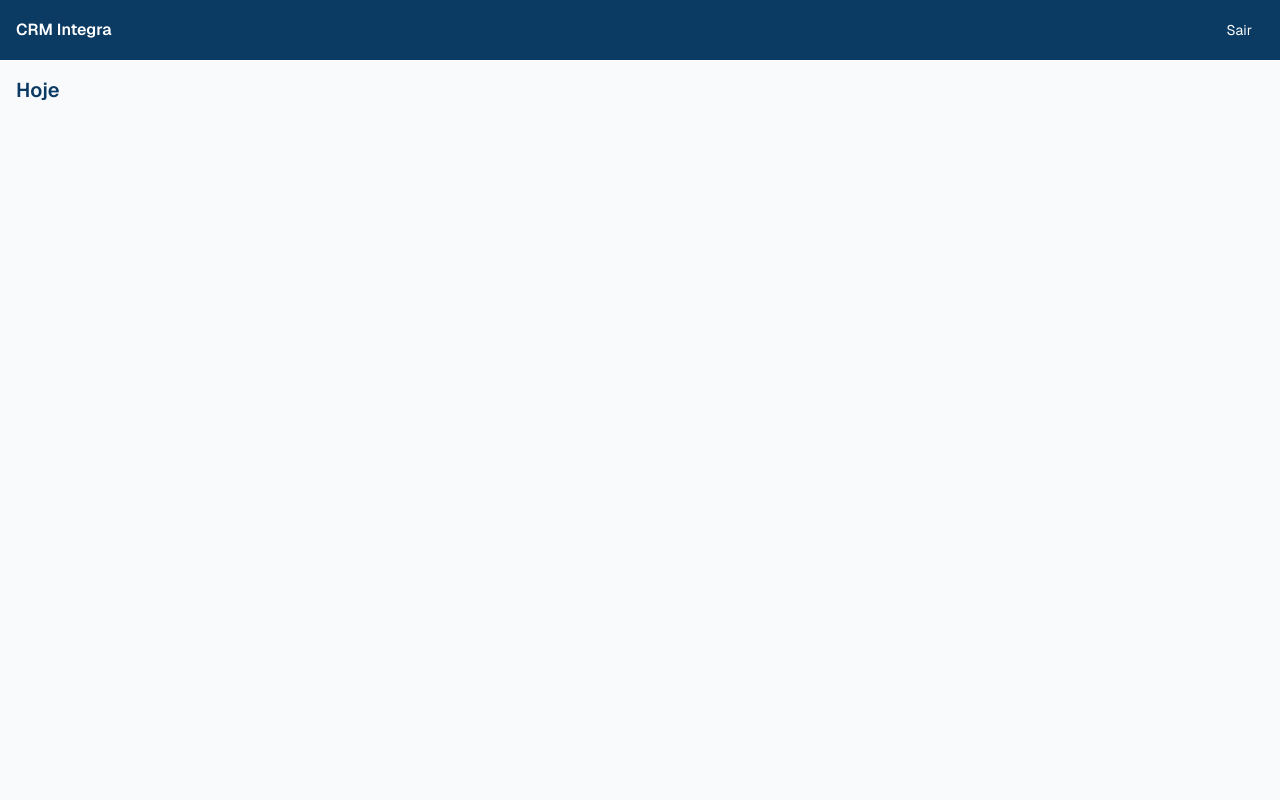
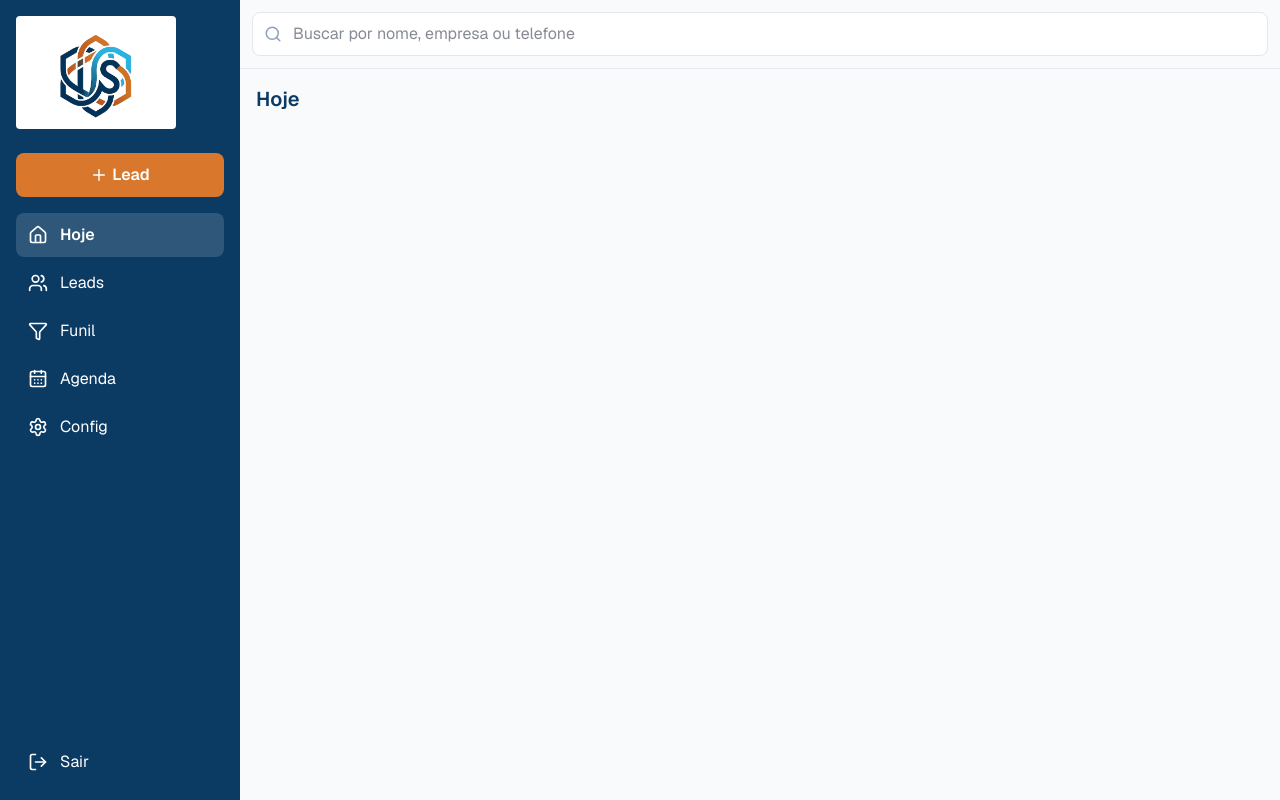
Before and after one commit to pokerhouse-rep/crm-integra, a Next.js app: page /hoje in a window 1280 px wide. Built offline with nearby package versions, Linux system fonts and the light colour scheme.

Commit message:
feat: shell do app com navegacao e busca
Co-Authored-By: Claude Sonnet 5.5 <noreply@anthropic.com>

```diff
--- /dev/null
+++ b/src/app/(app)/agenda/page.tsx
@@ -0,0 +1,3 @@
+export default function Pagina() {
+  return <h1 className="text-xl font-semibold text-marinho">Agenda</h1>
+}
--- /dev/null
+++ b/src/app/(app)/busca/page.tsx
@@ -0,0 +1,47 @@
+import Link from 'next/link'
+import { ETAPAS } from '@/lib/dominio/tipos'
+import { formatarTelefone } from '@/lib/dominio/telefone'
+import { listarLeads } from '@/lib/servicos/leads'
+import { criarClienteServidor } from '@/lib/supabase/server'
+
+export default async function BuscaPage({ searchParams }: { searchParams: Promise<{ q?: string | string[] }> }) {
+  const { q: bruto } = await searchParams
+  const q = (Array.isArray(bruto) ? bruto[0] : bruto)?.trim() ?? ''
+  const leads = q ? await listarLeads(await criarClienteServidor(), { busca: q }) : []
+  const rotuloEtapa = (v: string) => ETAPAS.find((e) => e.valor === v)?.rotulo ?? v
+
+  return (
+    <div className="mx-auto max-w-2xl">
+      <h1 className="mb-4 text-xl font-semibold text-marinho">Busca</h1>
+      {!q ? (
+        <p className="text-slate-600">Digite um nome, empresa ou telefone no campo acima.</p>
+      ) : leads.length === 0 ? (
+        <div className="rounded-xl border border-slate-200 bg-white p-6 text-center shadow-sm">
+          <p className="mb-4 text-slate-600">Nenhum lead encontrado para “{q}”.</p>
+          <Link href="/leads/novo" className="inline-flex min-h-11 items-center rounded-lg bg-laranja px-4 font-semibold text-white">
+            + Lead
+          </Link>
+        </div>
+      ) : (
+        <ul className="flex flex-col gap-2">
+          {leads.map((l) => (
+            <li key={l.id}>
+              <Link
+                href={`/leads/${l.id}`}
+                className="flex min-h-11 flex-col gap-1 rounded-xl border border-slate-200 bg-white p-3 shadow-sm focus-visible:outline-2 focus-visible:outline-azul"
+              >
+                <span className="font-semibold text-marinho">{l.nome_contato}</span>
+                {l.empresa && <span className="text-sm text-slate-600">{l.empresa}</span>}
+                <span className="flex flex-wrap items-center gap-2 text-sm text-slate-600">
+                  {formatarTelefone(l.whatsapp)}
+                  <span className="rounded-full bg-slate-100 px-2 py-0.5 text-xs text-slate-700">{rotuloEtapa(l.etapa)}</span>
+                  {l.frio && <span className="rounded-full bg-azul/20 px-2 py-0.5 text-xs text-marinho">Frio</span>}
+                </span>
+              </Link>
+            </li>
+          ))}
+        </ul>
+      )}
+    </div>
+  )
+}
--- /dev/null
+++ b/src/app/(app)/config/page.tsx
@@ -0,0 +1,3 @@
+export default function Pagina() {
+  return <h1 className="text-xl font-semibold text-marinho">Configurações</h1>
+}
--- /dev/null
+++ b/src/app/(app)/funil/page.tsx
@@ -0,0 +1,3 @@
+export default function Pagina() {
+  return <h1 className="text-xl font-semibold text-marinho">Funil</h1>
+}
--- a/src/app/(app)/layout.tsx
+++ b/src/app/(app)/layout.tsx
@@ -1,18 +1,32 @@
+import Image from 'next/image'
+import { LogOut } from 'lucide-react'
 import { sair } from '../login/actions'
+import { BarraInferior } from '@/components/shell/BarraInferior'
+import { CampoBusca } from '@/components/shell/CampoBusca'
+import { MenuLateral } from '@/components/shell/MenuLateral'
 
-// Layout temporário: será substituído pela navegação definitiva.
 export default function AppLayout({ children }: { children: React.ReactNode }) {
   return (
     <div className="min-h-dvh">
-      <header className="flex items-center justify-between bg-marinho px-4 py-2 text-white">
-        <span className="font-semibold">CRM Integra</span>
-        <form action={sair}>
-          <button type="submit" className="min-h-11 rounded-lg px-3 text-sm hover:bg-white/10">
-            Sair
-          </button>
-        </form>
-      </header>
-      <main className="p-4">{children}</main>
+      <MenuLateral />
+      <div className="md:pl-60">
+        <header className="sticky top-0 z-10 flex items-center gap-2 border-b border-slate-200 bg-slate-50 p-3">
+          <Image src="/logo.png" alt="Integra Sistemas" width={96} height={32} className="h-8 w-auto md:hidden" />
+          <CampoBusca />
+          {/* No celular o "Sair" fica aqui até a tela /config existir; no PC fica no menu lateral. */}
+          <form action={sair} className="md:hidden">
+            <button
+              type="submit"
+              aria-label="Sair"
+              className="flex min-h-11 min-w-11 items-center justify-center rounded-lg text-slate-600 hover:bg-slate-200 focus-visible:outline-2 focus-visible:outline-azul"
+            >
+              <LogOut size={20} aria-hidden />
+            </button>
+          </form>
+        </header>
+        <main className="p-4 pb-32 md:pb-8">{children}</main>
+      </div>
+      <BarraInferior />
     </div>
   )
 }
--- /dev/null
+++ b/src/app/(app)/leads/novo/page.tsx
@@ -0,0 +1,3 @@
+export default function Pagina() {
+  return <h1 className="text-xl font-semibold text-marinho">Novo lead</h1>
+}
--- /dev/null
+++ b/src/app/(app)/leads/page.tsx
@@ -0,0 +1,3 @@
+export default function Pagina() {
+  return <h1 className="text-xl font-semibold text-marinho">Leads</h1>
+}
--- /dev/null
+++ b/src/components/shell/BarraInferior.tsx
@@ -0,0 +1,41 @@
+'use client'
+
+import Link from 'next/link'
+import { usePathname } from 'next/navigation'
+import { Plus } from 'lucide-react'
+import { ITENS_NAV } from './itens'
+
+export function BarraInferior() {
+  const caminho = usePathname()
+  return (
+    <>
+      <Link
+        href="/leads/novo"
+        className="fixed right-4 bottom-20 z-30 flex min-h-12 items-center gap-1 rounded-full bg-laranja px-5 font-semibold text-white shadow-lg focus-visible:outline-2 focus-visible:outline-offset-2 focus-visible:outline-marinho md:hidden"
+      >
+        <Plus size={20} aria-hidden /> Lead
+      </Link>
+      <nav
+        aria-label="Navegação principal"
+        className="fixed inset-x-0 bottom-0 z-20 flex border-t border-slate-200 bg-white md:hidden"
+      >
+        {ITENS_NAV.map(({ href, rotulo, icone: Icone }) => {
+          const ativo = caminho === href || caminho.startsWith(href + '/')
+          return (
+            <Link
+              key={href}
+              href={href}
+              aria-current={ativo ? 'page' : undefined}
+              className={`flex min-h-14 flex-1 flex-col items-center justify-center gap-0.5 text-xs focus-visible:outline-2 focus-visible:-outline-offset-2 focus-visible:outline-azul ${
+                ativo ? 'font-semibold text-marinho' : 'text-slate-500'
+              }`}
+            >
+              <Icone size={22} aria-hidden />
+              {rotulo}
+            </Link>
+          )
+        })}
+      </nav>
+    </>
+  )
+}
--- /dev/null
+++ b/src/components/shell/CampoBusca.tsx
@@ -0,0 +1,19 @@
+import { Search } from 'lucide-react'
+
+export function CampoBusca() {
+  return (
+    <form action="/busca" role="search" className="relative w-full">
+      <label htmlFor="busca-global" className="sr-only">
+        Buscar lead
+      </label>
+      <Search size={18} aria-hidden className="pointer-events-none absolute top-1/2 left-3 -translate-y-1/2 text-slate-400" />
+      <input
+        id="busca-global"
+        type="search"
+        name="q"
+        placeholder="Buscar por nome, empresa ou telefone"
+        className="min-h-11 w-full rounded-lg border border-slate-200 bg-white pr-3 pl-10 text-base focus-visible:outline-2 focus-visible:outline-azul"
+      />
+    </form>
+  )
+}
--- /dev/null
+++ b/src/components/shell/MenuLateral.tsx
@@ -0,0 +1,49 @@
+'use client'
+
+import Image from 'next/image'
+import Link from 'next/link'
+import { usePathname } from 'next/navigation'
+import { LogOut, Plus } from 'lucide-react'
+import { ITENS_NAV } from './itens'
+import { sair } from '@/app/login/actions'
+
+export function MenuLateral() {
+  const caminho = usePathname()
+  return (
+    <aside className="fixed inset-y-0 left-0 z-20 hidden w-60 flex-col bg-marinho p-4 text-white md:flex">
+      <Image src="/logo.png" alt="Integra Sistemas" width={160} height={48} className="mb-6 h-auto w-40 rounded bg-white p-2" priority />
+      <Link
+        href="/leads/novo"
+        className="mb-4 flex min-h-11 items-center justify-center gap-1 rounded-lg bg-laranja font-semibold focus-visible:outline-2 focus-visible:outline-offset-2 focus-visible:outline-white"
+      >
+        <Plus size={18} aria-hidden /> Lead
+      </Link>
+      <nav aria-label="Navegação principal" className="flex flex-1 flex-col gap-1">
+        {ITENS_NAV.map(({ href, rotulo, icone: Icone }) => {
+          const ativo = caminho === href || caminho.startsWith(href + '/')
+          return (
+            <Link
+              key={href}
+              href={href}
+              aria-current={ativo ? 'page' : undefined}
+              className={`flex min-h-11 items-center gap-3 rounded-lg px-3 focus-visible:outline-2 focus-visible:outline-white ${
+                ativo ? 'bg-white/15 font-semibold' : 'hover:bg-white/10'
+              }`}
+            >
+              <Icone size={20} aria-hidden />
+              {rotulo}
+            </Link>
+          )
+        })}
+      </nav>
+      <form action={sair}>
+        <button
+          type="submit"
+          className="flex min-h-11 w-full items-center gap-3 rounded-lg px-3 hover:bg-white/10 focus-visible:outline-2 focus-visible:outline-white"
+        >
+          <LogOut size={20} aria-hidden /> Sair
+        </button>
+      </form>
+    </aside>
+  )
+}
--- /dev/null
+++ b/src/components/shell/itens.ts
@@ -0,0 +1,9 @@
+import { CalendarDays, Funnel, Home, Settings, Users } from 'lucide-react'
+
+export const ITENS_NAV = [
+  { href: '/hoje', rotulo: 'Hoje', icone: Home },
+  { href: '/leads', rotulo: 'Leads', icone: Users },
+  { href: '/funil', rotulo: 'Funil', icone: Funnel },
+  { href: '/agenda', rotulo: 'Agenda', icone: CalendarDays },
+  { href: '/config', rotulo: 'Config', icone: Settings },
+] as const
```
